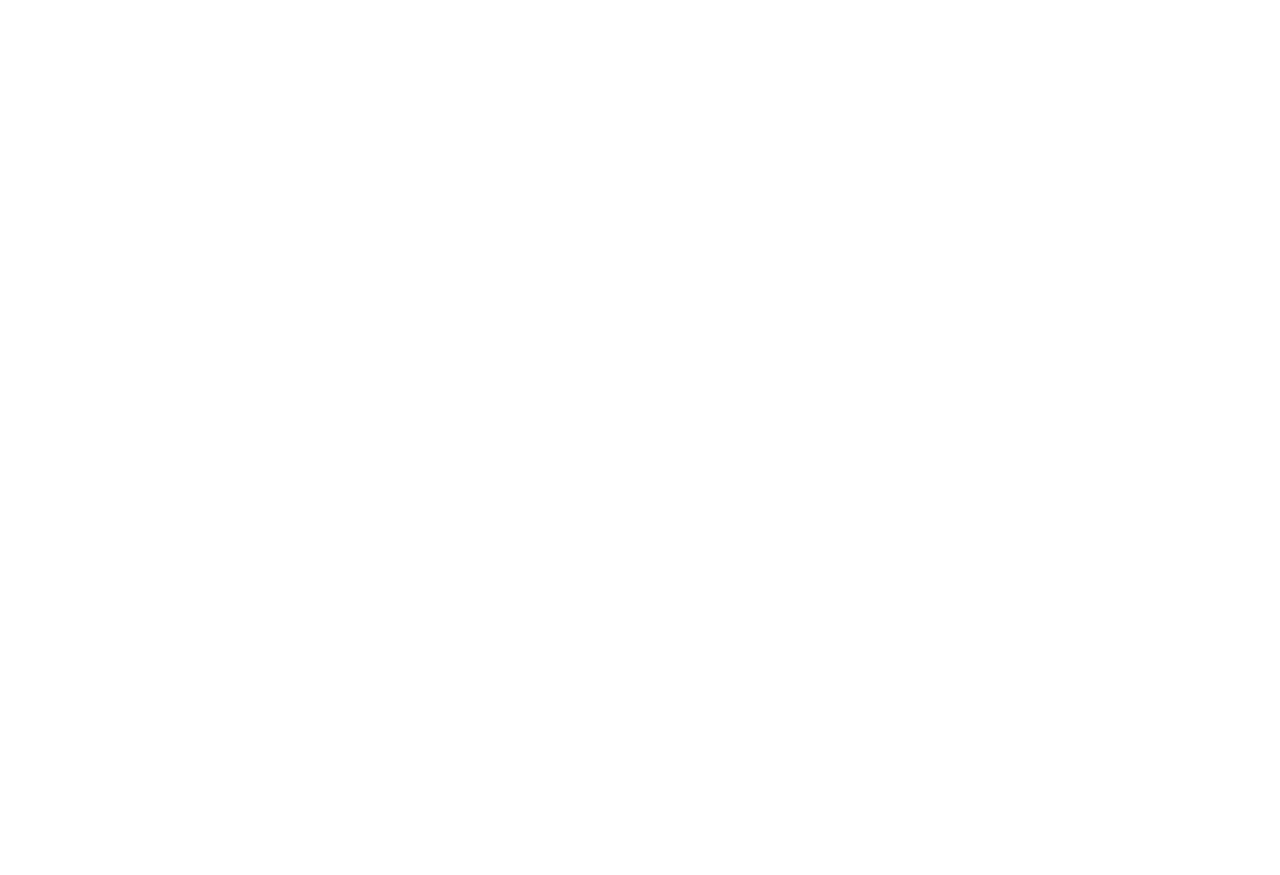
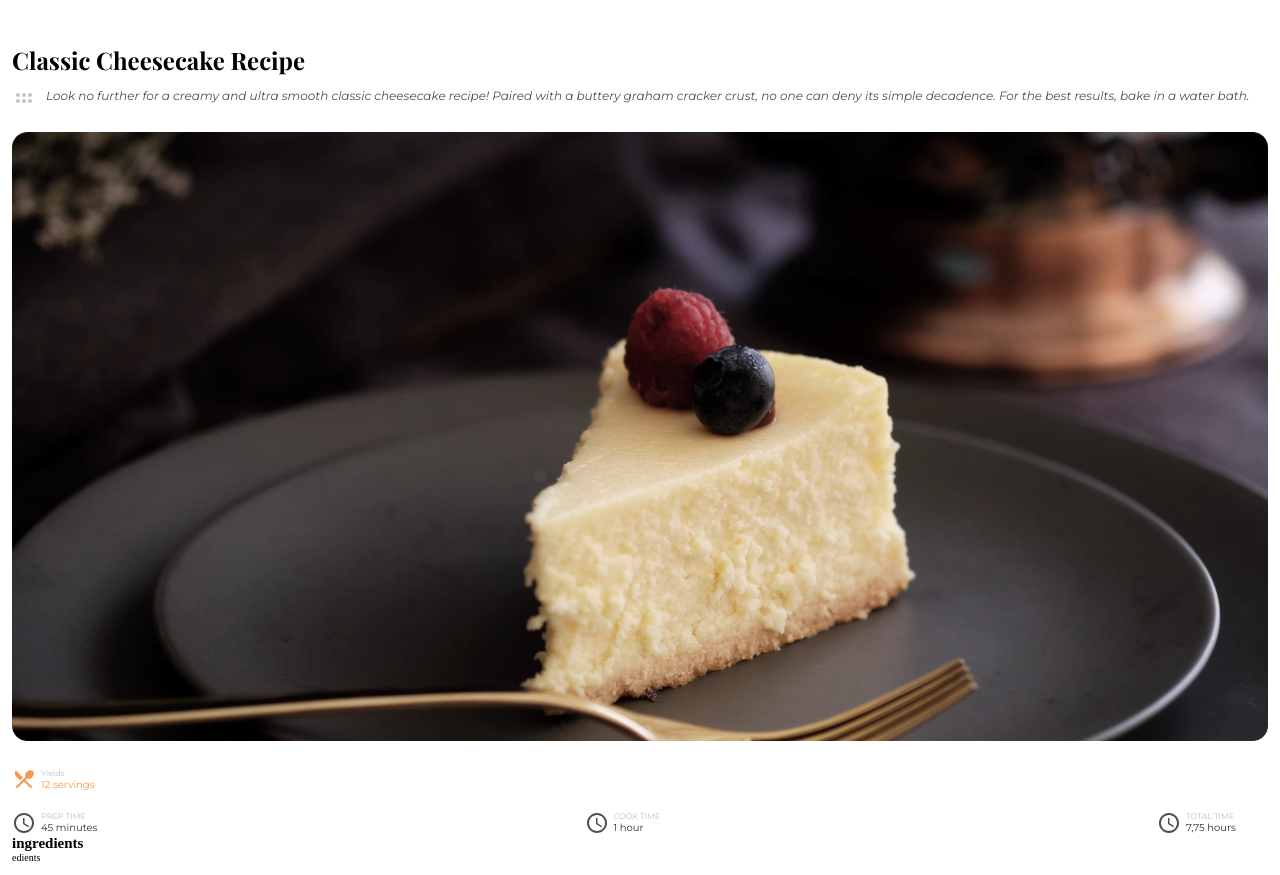
Before and after one commit to CamiloBeltran24/Recipe-page, a website: page index.html in a window 1280 px wide. Before the commit the page ends 800 px from the top, so only its background shows below. Drawn offline with nearby package versions, Linux system fonts and the light colour scheme; a web font is replaced by a local one.

Commit message:
:construction: ADD: agregada la seccion description
He agregado la seccion description de la receta

```diff
--- a/index.html
+++ b/index.html
@@ -19,10 +19,121 @@
       href="https://fonts.googleapis.com/css2?family=Montserrat:ital,wght@0,400;0,500;0,700;1,400&family=Playfair+Display:ital,wght@0,400;0,700;1,400&display=swap"
       rel="stylesheet"
     />
-
+    <link rel="stylesheet" href="./src/css/styles.css" />
     <title>Devchallenges</title>
   </head>
   <body>
-    <div class="container"></div>
+    <div class="container">
+      <!-- DESCRIPTION -->
+      <section class="description">
+        <h2>Classic Cheesecake Recipe</h2>
+        <div class="description-text">
+          <svg
+            xmlns="http://www.w3.org/2000/svg"
+            height="24px"
+            viewBox="0 0 24 24"
+            width="24px"
+            fill="#000000"
+          >
+            <path d="M0 0h24v24H0V0z" fill="none" />
+            <path
+              d="M11 18c0 1.1-.9 2-2 2s-2-.9-2-2 .9-2 2-2 2 .9 2 2zm-2-8c-1.1 0-2 .9-2 2s.9 2 2 2 2-.9 2-2-.9-2-2-2zm0-6c-1.1 0-2 .9-2 2s.9 2 2 2 2-.9 2-2-.9-2-2-2zm6 4c1.1 0 2-.9 2-2s-.9-2-2-2-2 .9-2 2 .9 2 2 2zm0 2c-1.1 0-2 .9-2 2s.9 2 2 2 2-.9 2-2-.9-2-2-2zm0 6c-1.1 0-2 .9-2 2s.9 2 2 2 2-.9 2-2-.9-2-2-2z"
+            />
+          </svg>
+          <p>
+            Look no further for a creamy and ultra smooth classic cheesecake
+            recipe! Paired with a buttery graham cracker crust, no one can deny
+            its simple decadence. For the best results, bake in a water bath.
+          </p>
+        </div>
+        <div class="description__image">
+          <img src="./src/img/photo1.png" alt="Cheesecake with a blueberry" />
+        </div>
+        <div class="recipe-statistics">
+          <div class="yields">
+            <svg
+              xmlns="http://www.w3.org/2000/svg"
+              height="24px"
+              viewBox="0 0 24 24"
+              width="24px"
+              fill="#000000"
+            >
+              <path d="M0 0h24v24H0z" fill="none" />
+              <path
+                d="M8.1 13.34l2.83-2.83L3.91 3.5c-1.56 1.56-1.56 4.09 0 5.66l4.19 4.18zm6.78-1.81c1.53.71 3.68.21 5.27-1.38 1.91-1.91 2.28-4.65.81-6.12-1.46-1.46-4.2-1.1-6.12.81-1.59 1.59-2.09 3.74-1.38 5.27L3.7 19.87l1.41 1.41L12 14.41l6.88 6.88 1.41-1.41L13.41 13l1.47-1.47z"
+              />
+            </svg>
+            <div class="yields-statics">
+              <p class="title">Yields</p>
+              <p class="servings">12 servings</p>
+            </div>
+          </div>
+          <div class="time-statistics">
+            <div class="timer">
+              <svg
+                xmlns="http://www.w3.org/2000/svg"
+                height="24px"
+                viewBox="0 0 24 24"
+                width="24px"
+                fill="#000000"
+              >
+                <path d="M0 0h24v24H0z" fill="none" />
+                <path
+                  d="M11.99 2C6.47 2 2 6.48 2 12s4.47 10 9.99 10C17.52 22 22 17.52 22 12S17.52 2 11.99 2zM12 20c-4.42 0-8-3.58-8-8s3.58-8 8-8 8 3.58 8 8-3.58 8-8 8z"
+                />
+                <path d="M12.5 7H11v6l5.25 3.15.75-1.23-4.5-2.67z" />
+              </svg>
+              <div class="timer-text">
+                <p class="title">prep time</p>
+                <p class="time">45 minutes</p>
+              </div>
+            </div>
+            <div class="timer">
+              <svg
+                xmlns="http://www.w3.org/2000/svg"
+                height="24px"
+                viewBox="0 0 24 24"
+                width="24px"
+                fill="#000000"
+              >
+                <path d="M0 0h24v24H0z" fill="none" />
+                <path
+                  d="M11.99 2C6.47 2 2 6.48 2 12s4.47 10 9.99 10C17.52 22 22 17.52 22 12S17.52 2 11.99 2zM12 20c-4.42 0-8-3.58-8-8s3.58-8 8-8 8 3.58 8 8-3.58 8-8 8z"
+                />
+                <path d="M12.5 7H11v6l5.25 3.15.75-1.23-4.5-2.67z" />
+              </svg>
+              <div class="timer-text">
+                <p class="title">cook time</p>
+                <p class="time">1 hour</p>
+              </div>
+            </div>
+            <div class="timer">
+              <svg
+                xmlns="http://www.w3.org/2000/svg"
+                height="24px"
+                viewBox="0 0 24 24"
+                width="24px"
+                fill="#000000"
+              >
+                <path d="M0 0h24v24H0z" fill="none" />
+                <path
+                  d="M11.99 2C6.47 2 2 6.48 2 12s4.47 10 9.99 10C17.52 22 22 17.52 22 12S17.52 2 11.99 2zM12 20c-4.42 0-8-3.58-8-8s3.58-8 8-8 8 3.58 8 8-3.58 8-8 8z"
+                />
+                <path d="M12.5 7H11v6l5.25 3.15.75-1.23-4.5-2.67z" />
+              </svg>
+              <div class="timer-text">
+                <p class="title">total time</p>
+                <p class="time">7,75 hours</p>
+              </div>
+            </div>
+          </div>
+        </div>
+      </section>
+      <!-- INGREDIENTS -->
+      <section class="ingredients">
+        <h2>ingredients</h2>
+      </section>
+      edients
+    </div>
   </body>
 </html>
--- a/package.json
+++ b/package.json
@@ -6,7 +6,7 @@
   "scripts": {
     "test": "echo \"Error: no test specified\" && exit 1",
     "start": "live-server",
-    "sass": "sass --watch scss/styles.scss css/styles.css"
+    "sass": "sass --watch src/scss/styles.scss src/css/styles.css"
   },
   "repository": {
     "type": "git",
@@ -25,7 +25,6 @@
   "homepage": "https://github.com/CamiloBeltran24/Recipe-page#readme",
   "devDependencies": {
     "live-server": "^1.1.0",
-    "node-sass": "^7.0.0",
-    "sass-loader": "^12.4.0"
+    "sass": "^1.45.1"
   }
 }
--- /dev/null
+++ b/src/scss/_description.scss
@@ -0,0 +1,96 @@
+.description {
+  h2 {
+    font-family: $titleFont;
+    font-weight: 700;
+    font-size: 2.4rem;
+    text-align: left;
+    counter-reset: $black;
+    margin-top: 3.2rem;
+    margin-bottom: 1.2rem;
+  }
+  .description-text {
+    width: 100%;
+    display: grid;
+    grid-template-columns: min-content auto;
+    // gap: 1rem;
+    svg {
+      display: block;
+      transform: rotate(90deg);
+      fill: $dragColor;
+      margin-right: 1rem;
+      position: relative;
+      top: -2px;
+    }
+    p {
+      display: inline-block;
+      font-size: 1.2rem;
+      font-style: italic;
+      font-family: $textFont;
+      color: $gray2;
+    }
+  }
+  &__image {
+    width: 100%;
+    margin-top: 2rem;
+    margin-bottom: 2.4rem;
+    border-radius: 1.2rem;
+    overflow: hidden;
+    img {
+      width: 100%;
+      object-fit: cover;
+    }
+  }
+  .recipe-statistics {
+    width: 100%;
+    .yields {
+      width: 100%;
+      display: flex;
+      align-items: center;
+      justify-content: flex-start;
+      margin-bottom: 2rem;
+      svg {
+        fill: $orange;
+      }
+      .yields-statics {
+        width: auto;
+        font-family: $textFont;
+        margin-left: 0.5rem;
+        .title {
+          font-size: 0.8rem;
+          color: $gray4;
+        }
+        .servings {
+          font-size: 1rem;
+          color: $orange;
+        }
+      }
+    }
+  }
+  .time-statistics {
+    width: 100%;
+    display: flex;
+    align-items: center;
+    justify-content: space-between;
+    .timer {
+      display: flex;
+      width: 111px;
+      svg {
+        fill: $gray2;
+      }
+      .timer-text {
+        margin-left: 0.5rem;
+        .title {
+          font-size: 0.8rem;
+          font-family: $textFont;
+          color: $gray4;
+          text-transform: uppercase;
+        }
+        .time {
+          font-family: $textFont;
+          font-size: 1rem;
+          color: $gray1;
+        }
+      }
+    }
+  }
+}
--- /dev/null
+++ b/src/scss/_globals.scss
@@ -0,0 +1,12 @@
+* {
+  margin: 0;
+  padding: 0;
+  box-sizing: border-box;
+}
+html {
+  font-size: 62.5%;
+}
+.container {
+  padding: 12px;
+  overflow: hidden;
+}
--- a/src/scss/_vars.scss
+++ b/src/scss/_vars.scss
@@ -6,4 +6,5 @@ $orange: #f2994a;
 $gray1: #333333;
 $gray2: #4f4f4f;
 $gray4: #bdbdbd;
+$dragColor: #c4c4c4;
 $checkboxColor: #828282;
--- a/src/scss/styles.scss
+++ b/src/scss/styles.scss
@@ -1 +1,3 @@
 @import "./vars";
+@import "./globals";
+@import "./description";
```
Also changed, not shown: README.md, src/css/styles.css (added), 2 other files.
